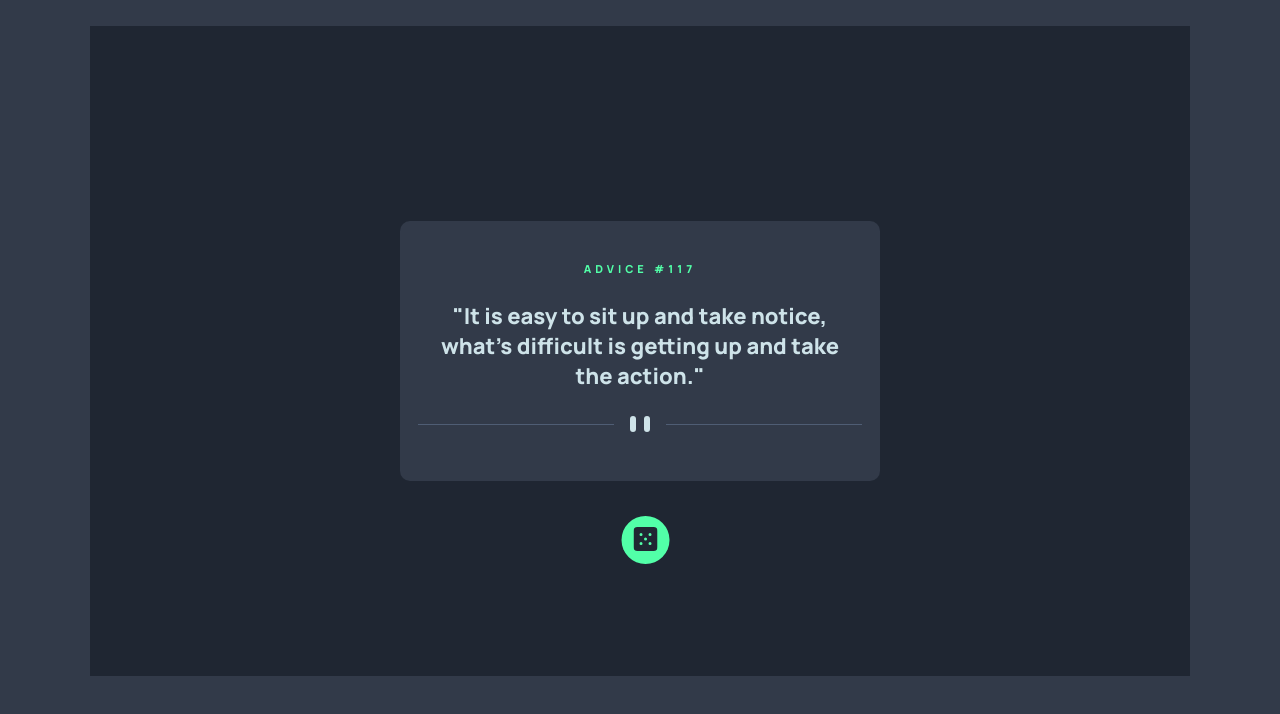
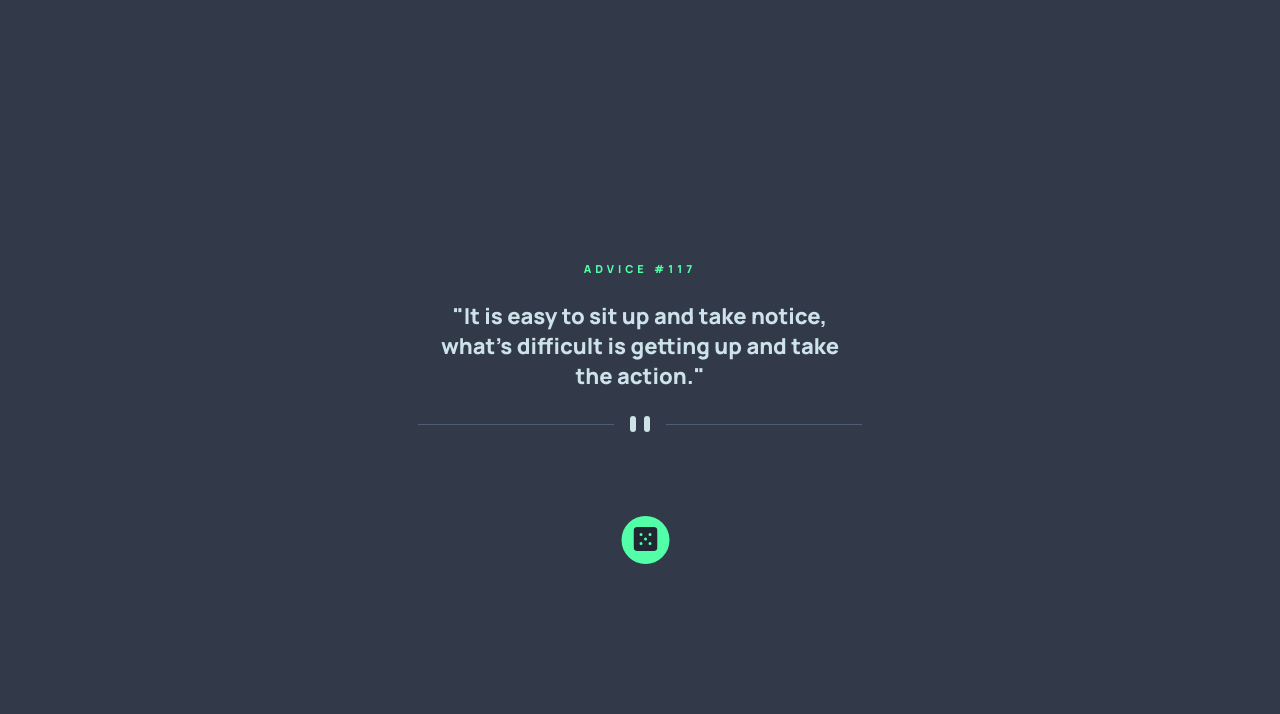
Before and after one commit to maja4s91/Advice-generator-app, a website built with Parcel: page index.html in a window 1280 px wide. Built offline with nearby package versions, Linux system fonts and the light colour scheme.

Commit message:
Fix Container color

```diff
--- a/style.css
+++ b/style.css
@@ -13,7 +13,7 @@ html {
 .container {
   max-width: 144rem;
   height: 65rem;
-  background-color: hsl(218, 23%, 16%);
+  background-color: hsl(217, 19%, 24%);
   display: grid;
   align-items: center;
   justify-content: center;
```
